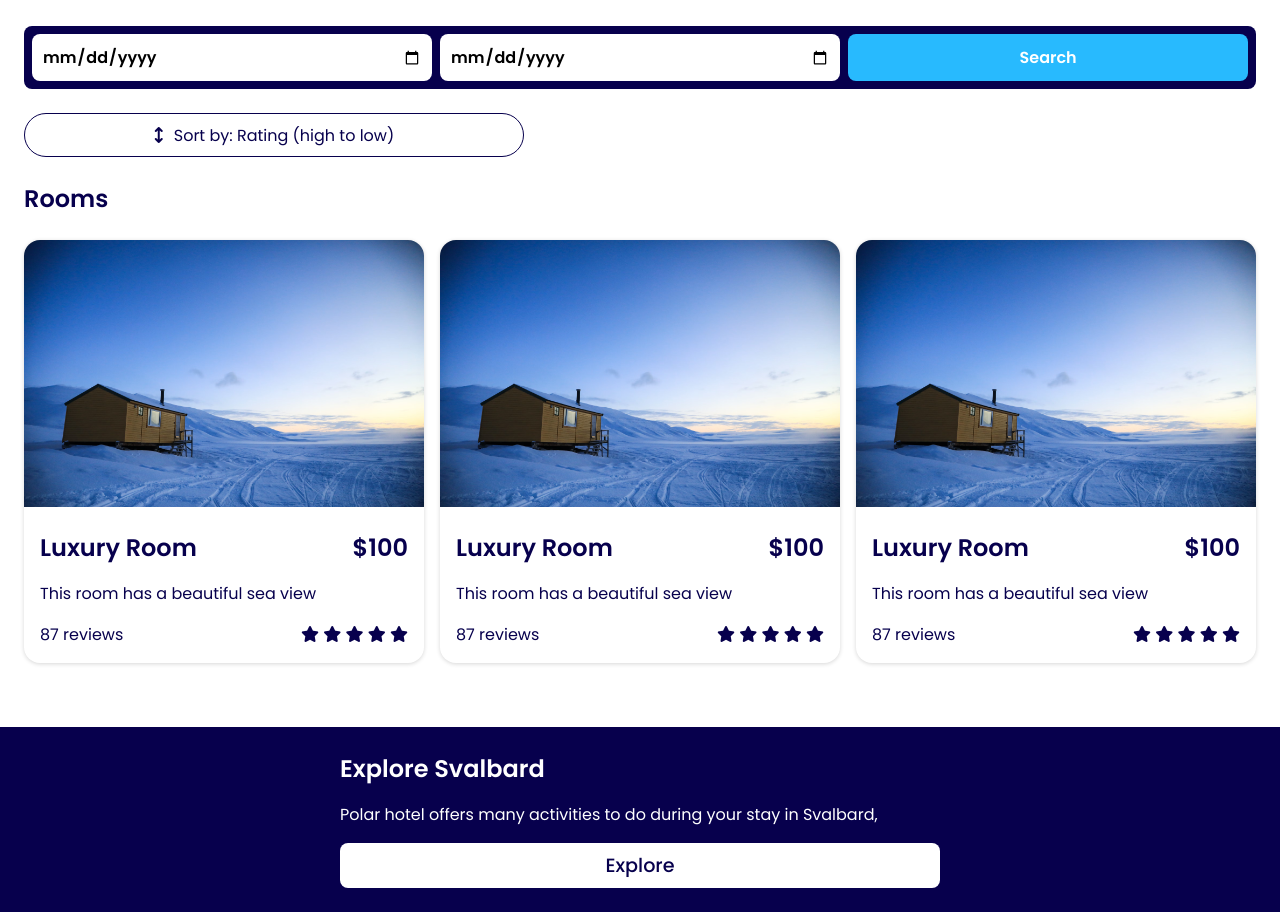
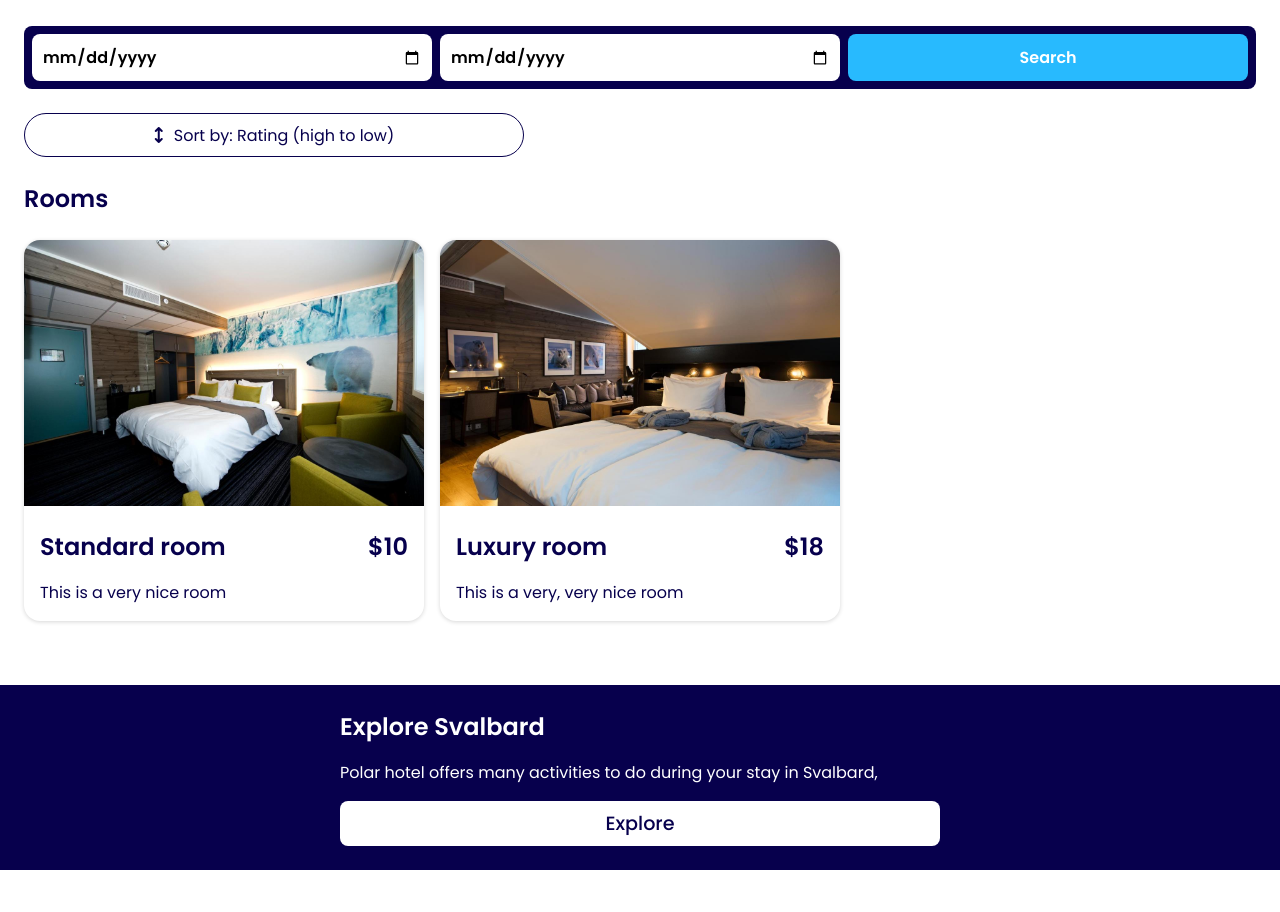
Before and after one commit to selmarosine/polar-hotel, a PHP site: page / in a window 1280 px wide. Shown: the part 838-1750 px from the top of the page. After the commit the page ends 1708 px from the top, so only its background shows below. Run offline with PHP 8.4, Linux system fonts and the light colour scheme; data comes from the database, SQL or seed files in the repository; both versions use the stored data as it was after the commit.

Commit message:
show all rooms from db

```diff
--- /dev/null
+++ b/app/getRooms.php
@@ -0,0 +1,32 @@
+<?php
+
+declare(strict_types=1);
+
+$db = new PDO("sqlite:" . __DIR__ . "/database/polar-hotel.db");
+
+$rooms = $db->query("SELECT rooms.id, rooms.name, rooms.price, rooms.description, image_room.image FROM rooms
+INNER JOIN image_room ON image_room.room_id = rooms.id");
+
+$rooms->execute();
+
+$rooms = $rooms->fetchAll(PDO::FETCH_ASSOC);
+
+$mappedRooms = [];
+
+foreach ($rooms as $room) {
+    $id = $room["id"];
+
+    if (!isset($mappedRooms[$id])) {
+        $mappedRooms[$id] = [
+            "id" => $id,
+            "name" => $room["name"],
+            "price" => $room["price"],
+            "description" => $room["description"],
+            "images" => [],
+        ];
+    }
+
+    $mappedRooms[$id]["images"][] = $room["image"];
+}
+
+$rooms = array_values($mappedRooms);
--- a/assets/style/mediaQuery.css
+++ b/assets/style/mediaQuery.css
@@ -16,4 +16,12 @@
   .ham-menu {
     display: flex;
   }
+
+  .name-price-container {
+    flex-direction: column;
+  }
+
+  .name-price-container input {
+    width: 100%;
+  }
 }
--- a/assets/style/style.css
+++ b/assets/style/style.css
@@ -10,7 +10,7 @@
 
 * {
   box-sizing: border-box;
-  font-family: 'Poppins', sans-serif;
+  font-family: "Poppins", sans-serif;
 }
 
 body {
@@ -72,6 +72,15 @@ textarea {
 .column {
   display: flex;
   flex-direction: column;
+}
+
+.flex-md {
+  display: flex;
+  gap: 16px;
+}
+
+.text-dark-blue {
+  color: var(--dark-blue);
 }
 
 /* ---- Header ---- */
@@ -159,7 +168,7 @@ aside nav {
   justify-content: center;
   align-items: center;
   height: 100vh;
-  background: url('../images/svalbard_bear.jpg');
+  background: url("../images/svalbard_bear.jpg");
   background-position: center;
   background-repeat: no-repeat;
   background-size: cover;
@@ -240,6 +249,7 @@ aside nav {
 
 .room-card {
   overflow: hidden;
+  background: var(--white);
   border-radius: var(--rounded-md);
   box-shadow: rgba(0, 0, 0, 0.16) 0px 1px 4px;
 }
@@ -287,7 +297,7 @@ aside nav {
 
 /* ---- Login ---- */
 .admin-main {
-  height: 100vh;
+  min-height: 100vh;
   background: var(--dark-blue);
   color: var(--white);
   padding: 80px 24px 0 24px;
@@ -328,3 +338,11 @@ aside nav {
   border: none;
   color: var(--dark-blue);
 }
+
+.room-name-input {
+  width: 300px;
+}
+
+.rooms-admin-container {
+  margin: 64px 0;
+}
--- a/index.php
+++ b/index.php
@@ -2,6 +2,9 @@
 require_once __DIR__ . "/app/autoload.php";
 require_once __DIR__ . "/views/header.php";
 require_once __DIR__ . "/views/navigation.php";
+
+require __DIR__ . "/app/getRooms.php";
+
 ?>
 <main>
     <section class="hero">
@@ -24,66 +27,18 @@ require_once __DIR__ . "/views/navigation.php";
         </form>
         <h3 class="rooms-container-title">Rooms</h3>
         <div class="rooms-container">
-            <div class="room-card">
-                <img class="room-card-image" src="./assets/images/cabin_snow_yellow.jpg" alt="cabin_snow_yellow">
-                <div class="room-card-text-content">
-                    <div class="space-between">
-                        <h3>Luxury Room</h3>
-                        <h3>$100</h3>
-                    </div>
-                    <span>This room has a beautiful sea view</span>
-                    <div class="space-between">
-                        <span>87 reviews</span>
-                        <div class="stars-container">
-                            <i class="fa-solid fa-star"></i>
-                            <i class="fa-solid fa-star"></i>
-                            <i class="fa-solid fa-star"></i>
-                            <i class="fa-solid fa-star"></i>
-                            <i class="fa-solid fa-star"></i>
+            <?php foreach ($rooms as $room) : ?>
+                <div class="room-card text-dark-blue">
+                    <img class="room-card-image" src=<?= "./assets/images/" . $room["images"][0]; ?> alt="cabin_snow_yellow">
+                    <div class="room-card-text-content">
+                        <div class="space-between">
+                            <h3><?= $room["name"]; ?></h3>
+                            <h3><?= "$" . $room["price"]; ?></h3>
                         </div>
+                        <span><?= $room["description"]; ?></span>
                     </div>
                 </div>
-            </div>
-            <div class="room-card">
-                <img class="room-card-image" src="./assets/images/cabin_snow_yellow.jpg" alt="cabin_snow_yellow">
-                <div class="room-card-text-content">
-                    <div class="space-between">
-                        <h3>Luxury Room</h3>
-                        <h3>$100</h3>
-                    </div>
-                    <span>This room has a beautiful sea view</span>
-                    <div class="space-between">
-                        <span>87 reviews</span>
-                        <div class="stars-container">
-                            <i class="fa-solid fa-star"></i>
-                            <i class="fa-solid fa-star"></i>
-                            <i class="fa-solid fa-star"></i>
-                            <i class="fa-solid fa-star"></i>
-                            <i class="fa-solid fa-star"></i>
-                        </div>
-                    </div>
-                </div>
-            </div>
-            <div class="room-card">
-                <img class="room-card-image" src="./assets/images/cabin_snow_yellow.jpg" alt="cabin_snow_yellow">
-                <div class="room-card-text-content">
-                    <div class="space-between">
-                        <h3>Luxury Room</h3>
-                        <h3>$100</h3>
-                    </div>
-                    <span>This room has a beautiful sea view</span>
-                    <div class="space-between">
-                        <span>87 reviews</span>
-                        <div class="stars-container">
-                            <i class="fa-solid fa-star"></i>
-                            <i class="fa-solid fa-star"></i>
-                            <i class="fa-solid fa-star"></i>
-                            <i class="fa-solid fa-star"></i>
-                            <i class="fa-solid fa-star"></i>
-                        </div>
-                    </div>
-                </div>
-            </div>
+            <?php endforeach; ?>
         </div>
     </section>
     <section class="explore-activities-section">
```
Also changed, not shown: admin.php (+21 -2 lines), app/insertRoom.php (+8 -1 lines), app/database/polar-hotel.db, assets/images/6572c7a60150a-cabin_snow_yellow.jpg (added), assets/images/6572c7f777254-hotel_room_1.jpeg (added), assets/images/6572c7f777a04-hotel_room_bath_1.jpeg (added), assets/images/6572c8403289f-hotel_room_2.jpeg (added), assets/images/6572c84032f50-hotel_room_living_1.jpeg (added), assets/images/6572c840335ad-hotel_room_bath_1.jpeg (added).
